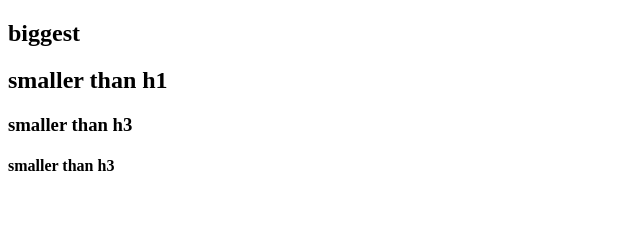
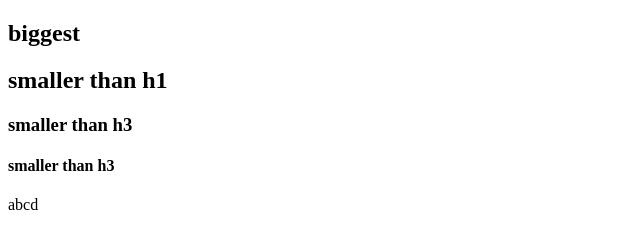
Before and after one commit to jokeragent48/jellyone, a plain HTML site: page jelly/index.html in a window 1280 px wide. Shown: the full height of the page, 0-640 px from the left. Drawn offline with Linux system fonts and the light colour scheme.

Commit message:
Kuch bhi

```diff
--- a/jelly/index.html
+++ b/jelly/index.html
@@ -12,6 +12,7 @@
         <h2>smaller than h1</h2>
         <h3>smaller than h3</h3>
         <h4>smaller than h3</h4>
+	abcd
 
     </nav>
 </body>
```
